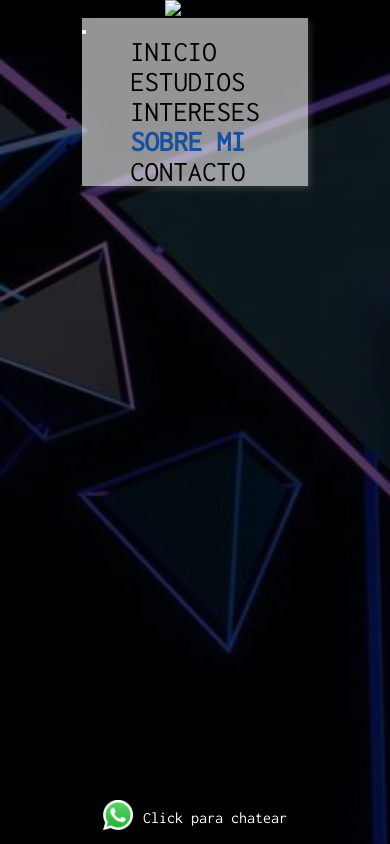
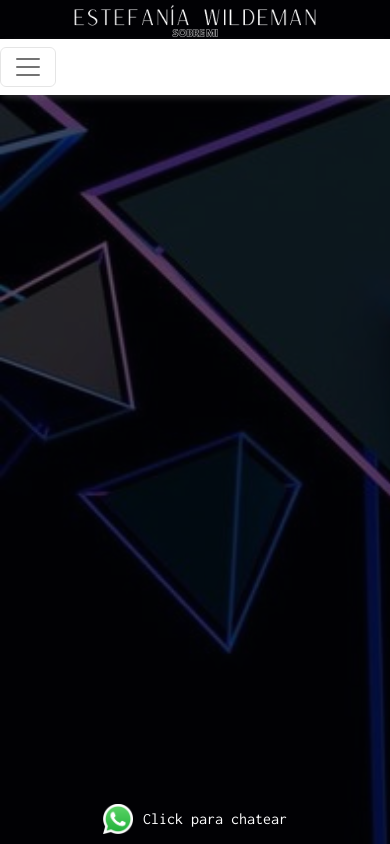
Before and after one commit to EstefiWildeman/PF-Wildeman, a website: page Pages/sobremi.html in a window 390 px wide. Drawn offline with nearby package versions, Linux system fonts and the light colour scheme.

Commit message:
responsive 480px

```diff
--- a/Pages/sobremi.html
+++ b/Pages/sobremi.html
@@ -5,12 +5,14 @@
     <meta name="viewport" content="width=device-width, initial-scale=1.0">
     <link rel="stylesheet" href="../css/style.css">
     <link rel="shortcut icon" href="../assets/img/favicon/favicon.ico" type="image/x-icon">
+    <link href="https://cdn.jsdelivr.net/npm/bootstrap@5.2.3/dist/css/bootstrap.min.css" rel="stylesheet"
+    integrity="sha384-rbsA2VBKQhggwzxH7pPCaAqO46MgnOM80zW1RWuH61DGLwZJEdK2Kadq2F9CUG65" crossorigin="anonymous">
     <title>Portfolio Estefania Wildeman</title>
 </head>
 <body>
     <header>
         <div>
-            <img src="./assets/img/logos/LOGO PRINCIPAL2 (1).png" alt="LOGO" class="img-fluid">
+            <img src="../assets/img/logos/LOGO SOBRE MI.png" alt="LOGO" class="img-fluid">
         </div>
         <div class="container-fluid m-0 p-0">
             <nav class="navbar navbar-expand-lg w-100">
@@ -24,16 +26,16 @@
                             <a href="../index.html">INICIO</a>
                         </li>
                         <li class="nav-item active">
-                            <a href="./pages/estudios.html">ESTUDIOS</a>
+                            <a href="../pages/estudios.html">ESTUDIOS</a>
                         </li>
                         <li class="nav-item">
-                            <a href="./pages/intereses.html">INTERESES</a>
+                            <a href="../pages/intereses.html">INTERESES</a>
                         </li>
                         <li class="nav-item active">
                             <a class="actual" href="#">SOBRE MI</a>
                         </li>
                         <li class="nav-item">
-                            <a href="./pages/contacto.html">CONTACTO</a>
+                            <a href="../pages/contacto.html">CONTACTO</a>
                         </li>
                     </ul>
                 </div>
@@ -49,7 +51,9 @@
                 <a href="https://api.whatsapp.com/send?phone=+541157463117&text=Hola%20Estefania,%20nos%20contactamos%20de..." target="_blank" >Click para chatear</a>
             </div>
         </footer>
-    </div>
+        <script src="https://cdn.jsdelivr.net/npm/bootstrap@5.2.3/dist/js/bootstrap.bundle.min.js"
+        integrity="sha384-kenU1KFdBIe4zVF0s0G1M5b4hcpxyD9F7jL+jjXkk+Q2h455rYXK/7HAuoJl+0I4"
+        crossorigin="anonymous"></script>
 </body>
 
 </html>
--- a/scss/modulos/_header.scss
+++ b/scss/modulos/_header.scss
@@ -4,46 +4,54 @@
 header {
     grid-area: header;
 
+    @include mobile{
+        height: 3vh;
+
+    }
     div {
         display: flex;
         align-items: center;
         justify-content: center;
     }
-
     nav {
         background-color: rgba(255, 255, 255, 0.582);
         box-shadow: 3px 3px 6px rgba(134, 130, 130, 0.267);
 
+        @include mobile{
+            background-color: rgb(255, 255, 255);
+        }
+
+        button{
+            font-family: $nav;
+            font-size: 1rem;
+
+        }
+
         li {
-
             a {
-
                 text-decoration: none;
-
                 color: rgb(0, 0, 0);
-
                 padding: 3rem;
-
                 font-size: 1.8rem;
-
                 font-family: $nav;
 
                 &:hover {
-
                     font-weight: 600;
-
                     font-size: 1.6rem;
-
                 }
 
+                @include mobile{
+                    font-size: 1rem;
+
+                    &:hover{
+                        font-weight: 300;
+                        font-size: 0.5rem;
+                    }
+                }
             }
-
             a.actual {
-
                 @include actual;
-
             }
         }
-
     }
 }
--- a/scss/modulos/_main.scss
+++ b/scss/modulos/_main.scss
@@ -1,3 +1,5 @@
+@import "../modulos/mixins";
+
 main {
     grid-area: main;
     display: grid;
@@ -8,6 +10,10 @@ main {
     grid-template-areas:
         "aside section"
     ;
+
+    @include mobile{
+        height: 60vh;
+    }
 
     aside {
         grid-area: aside;
@@ -25,6 +31,18 @@ main {
         article {
             text-align: left;
             padding-right: 100px;
+
+            @include mobile{
+                text-align: center;
+            }
+
+            p{
+                width: 100vh;
+
+                @include mobile{
+                    width: 40vh;
+                }
+            }
         }
     }
 }
@@ -37,4 +55,11 @@ main section article h1 {
     background-color: rgba(255, 255, 255, 0.219);
     padding: 35px;
     border-radius: 30%;
+
+    @include mobile{
+        font-size: 0.8rem;
+        padding: 0;
+        border-radius: 10px;
+        line-height: 1rem;
+    }
 }
--- a/scss/modulos/_mixins.scss
+++ b/scss/modulos/_mixins.scss
@@ -2,6 +2,9 @@
     font-weight: 600;
     color: rgb(20, 81, 161);
     font-size: 1.8rem;
+    @include mobile{
+        font-size: 1rem;
+    }
 }
 
 @mixin mobile {
--- a/scss/style.scss
+++ b/scss/style.scss
@@ -7,6 +7,7 @@
 
 
 body {
+    height: 100vh;
     background-image: url(../assets/img/fondo/Diseño\ sin\ título\ \(9\).png);
     display: grid;
     grid-template-columns: repeat(2, 1fr);
@@ -18,4 +19,8 @@ body {
         "main main"
         "footer footer"
     ;
+
+    @include mobile{
+        grid-template-rows: 0.5fr, 0.5fr, 0.5fr;
+    }
 }
```
Also changed, not shown: Pages/contacto.html (+9 -5 lines), Pages/estudios.html (+9 -5 lines), Pages/intereses.html (+9 -5 lines), index.html (+4 -4 lines), css/style.css, 1 other file.
